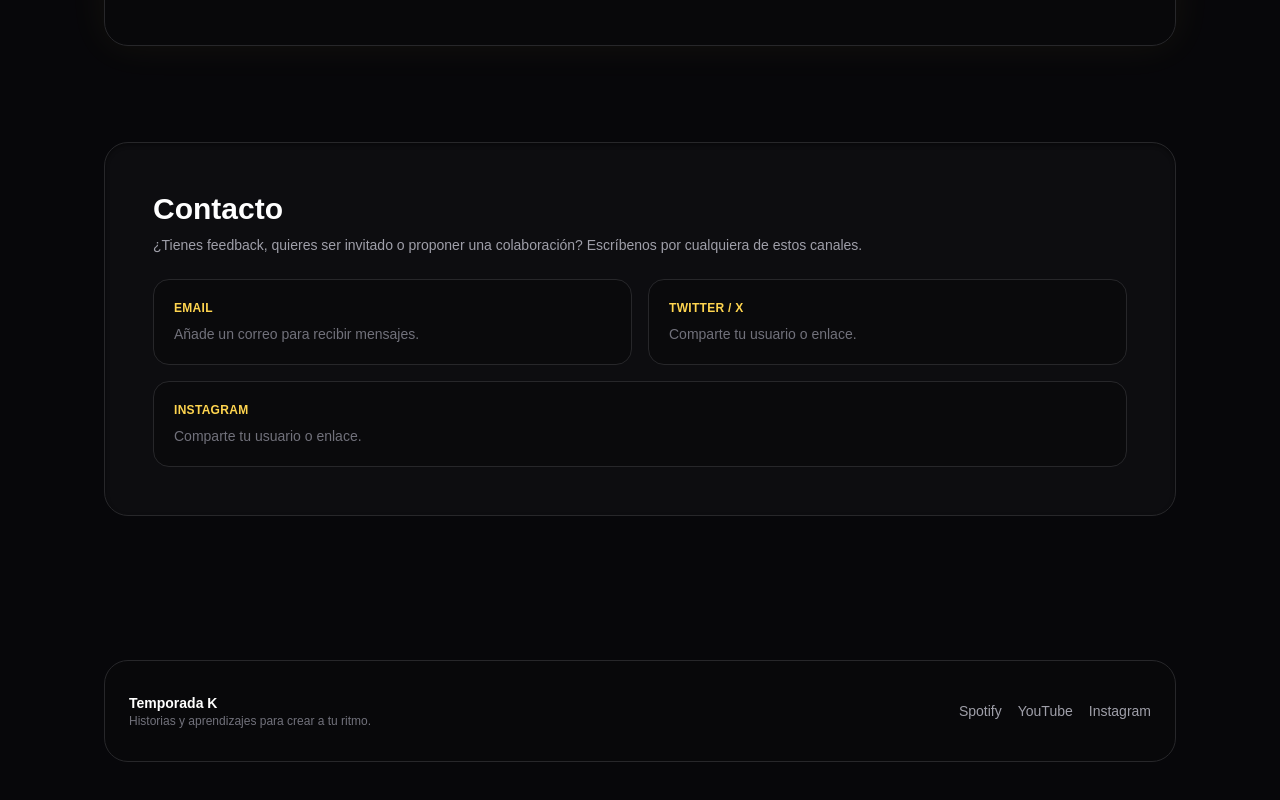
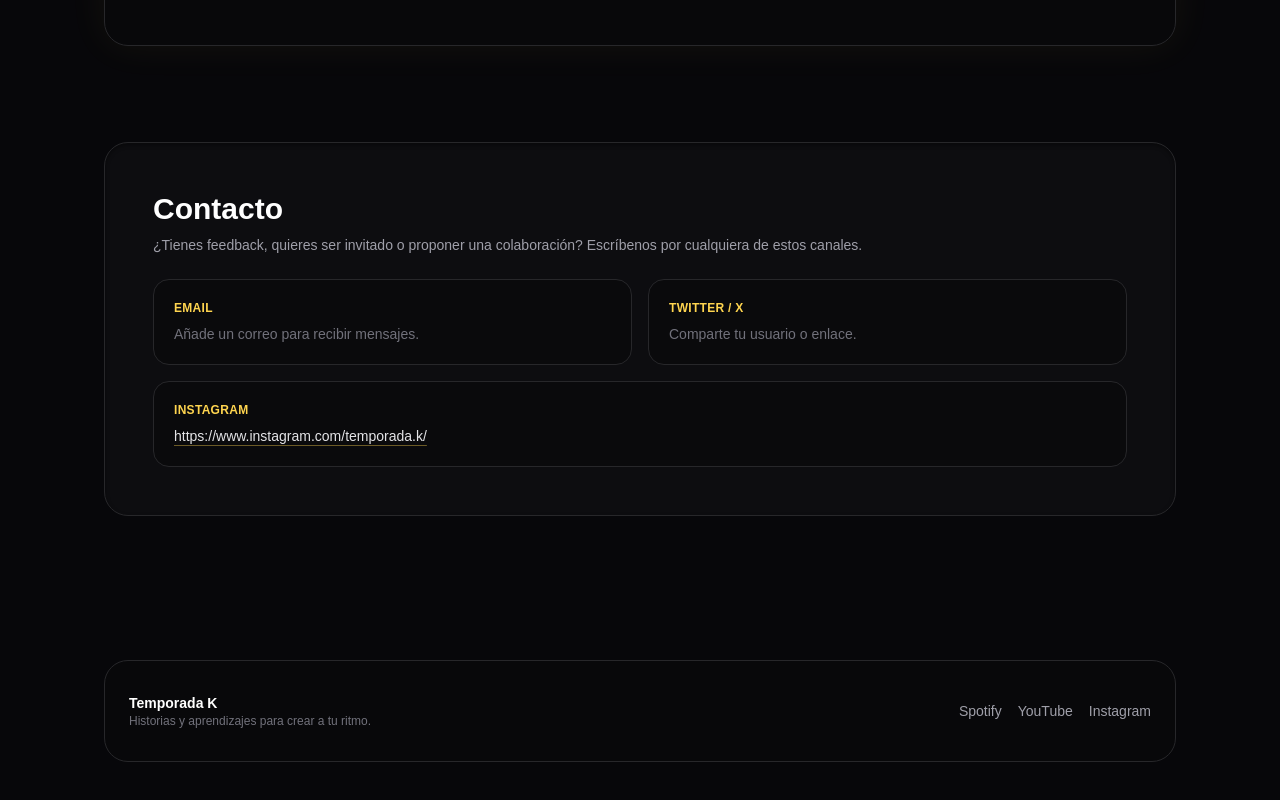
Before and after one commit to Nieves-Luis/podcast-landing, a Next.js app: page / in a window 1280 px wide. Shown: the part 1704-2504 px from the top of the page. Built offline with nearby package versions, Linux system fonts and the light colour scheme.

Commit message:
Add podcast social media links

```diff
--- a/src/app/page.tsx
+++ b/src/app/page.tsx
@@ -11,10 +11,15 @@ const NAV_LINKS = [
   { href: "#contact", label: "Contacto" },
 ];
 
+const YOUTUBE_URL = "https://www.youtube.com/@TemporadaK";
+const SPOTIFY_URL =
+  "https://open.spotify.com/show/6RMEec8rzNUEFgkblpAHN8?si=e488fe4e63684b89";
+const INSTAGRAM_URL = "https://www.instagram.com/temporada.k/";
+
 const SOCIAL_LINKS = [
-  { href: "https://open.spotify.com", label: "Spotify" },
-  { href: "https://youtube.com", label: "YouTube" },
-  { href: "https://instagram.com", label: "Instagram" },
+  { href: SPOTIFY_URL, label: "Spotify" },
+  { href: YOUTUBE_URL, label: "YouTube" },
+  { href: INSTAGRAM_URL, label: "Instagram" },
 ];
 
 export default function Home() {
@@ -68,7 +73,7 @@ export default function Home() {
           </section>
 
           <section id="contact" className="scroll-mt-32">
-            <Contact />
+            <Contact instagram={INSTAGRAM_URL} />
           </section>
         </main>
 
```
